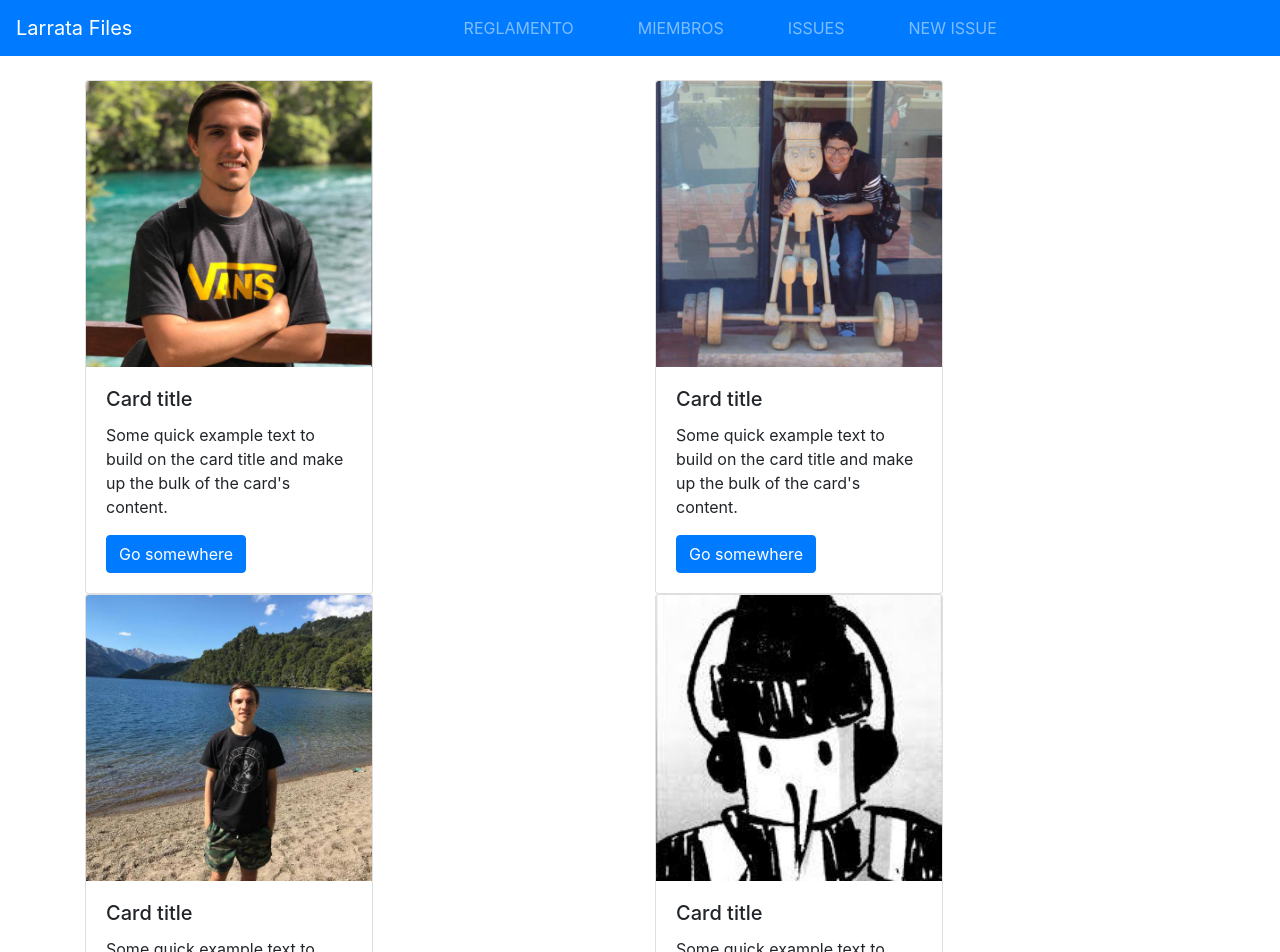
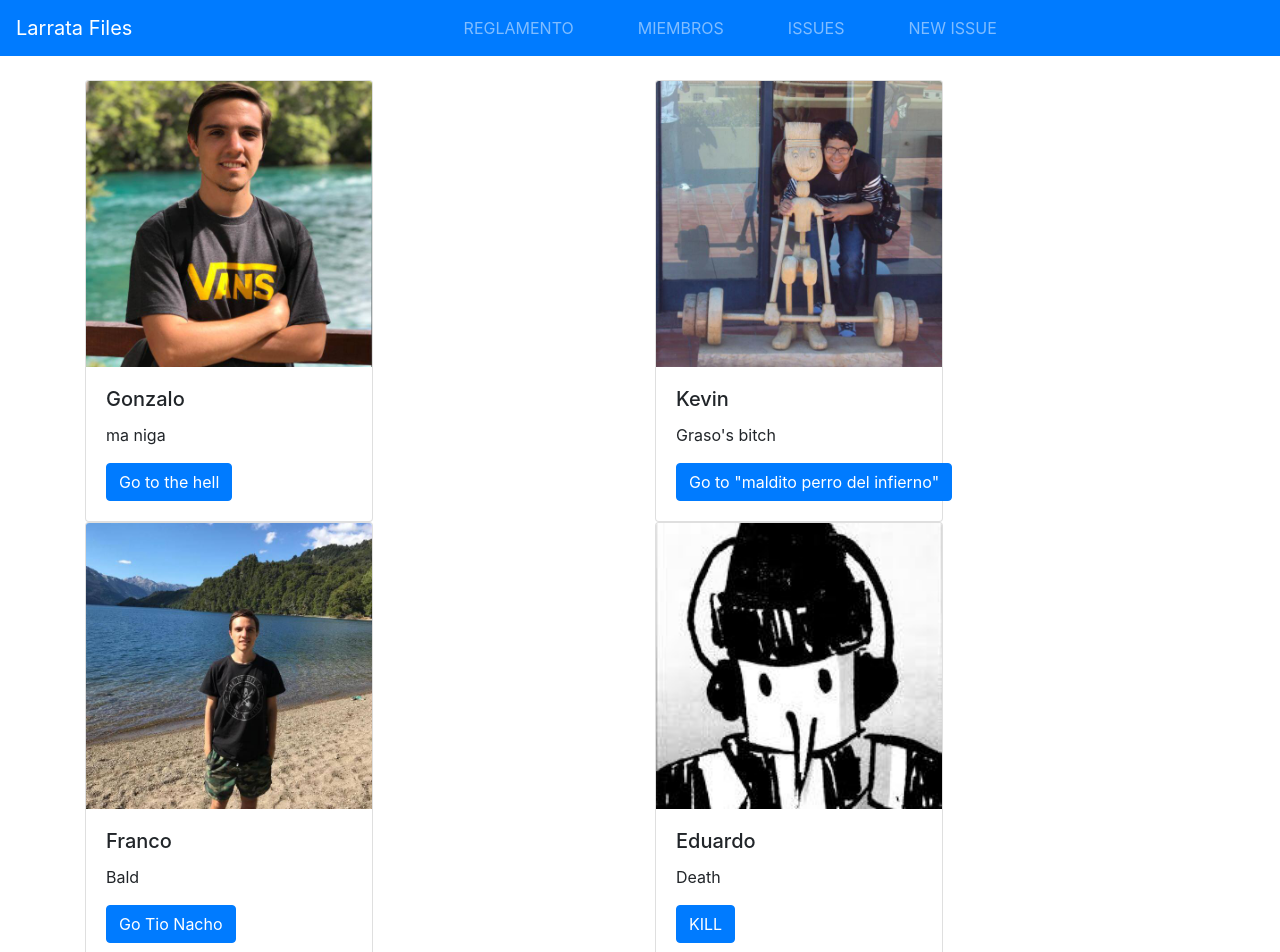
Before and after one commit to EduardoYujraT/Larrata-website, a React (Create React App) app: page /miembros in a window 1280 px wide. Shown: the top 952 px of the page. Built offline with nearby package versions, Linux system fonts and the light colour scheme.

Commit message:
agreagar descripcion para miembros

```diff
--- a/src/components/Pages/Miembros.js
+++ b/src/components/Pages/Miembros.js
@@ -15,9 +15,9 @@ export default function Miembros() {
                     <div className="card" >
                         <img src={gonza} className="card-img-top" alt="..."></img>
                         <div className="card-body">
-                            <h5 className="card-title">Card title</h5>
-                            <p className="card-text">Some quick example text to build on the card title and make up the bulk of the card's content.</p>
-                            <a href="#" className="btn btn-primary">Go somewhere</a>
+                            <h5 className="card-title">Gonzalo</h5>
+                            <p className="card-text">ma niga</p>
+                            <a href="#" className="btn btn-primary">Go to the hell</a>
                         </div>
                     </div>
                 </div>
@@ -26,9 +26,9 @@ export default function Miembros() {
                     <div className="card" >
                         <img src={kev} className="card-img-top" alt="..."></img>
                         <div className="card-body">
-                            <h5 className="card-title">Card title</h5>
-                            <p className="card-text">Some quick example text to build on the card title and make up the bulk of the card's content.</p>
-                            <a href="#" className="btn btn-primary">Go somewhere</a>
+                            <h5 className="card-title">Kevin</h5>
+                            <p className="card-text">Graso's bitch</p>
+                            <a href="#" className="btn btn-primary">Go to "maldito perro del infierno"</a>
                         </div>
                     </div>
                 </div>
@@ -37,9 +37,9 @@ export default function Miembros() {
                     <div className="card" >
                         <img src={fran} className="card-img-top" alt="..."></img>
                         <div className="card-body">
-                            <h5 className="card-title">Card title</h5>
-                            <p className="card-text">Some quick example text to build on the card title and make up the bulk of the card's content.</p>
-                            <a href="#" className="btn btn-primary">Go somewhere</a>
+                            <h5 className="card-title">Franco</h5>
+                            <p className="card-text">Bald</p>
+                            <a href="#" className="btn btn-primary">Go Tio Nacho</a>
                         </div>
                     </div>
                 </div>
@@ -48,9 +48,9 @@ export default function Miembros() {
                     <div className="card" >
                         <img src={edu} className="card-img-top" alt="..."></img>
                         <div className="card-body">
-                            <h5 className="card-title">Card title</h5>
-                            <p className="card-text">Some quick example text to build on the card title and make up the bulk of the card's content.</p>
-                            <a href="#" className="btn btn-primary">Go somewhere</a>
+                            <h5 className="card-title">Eduardo</h5>
+                            <p className="card-text">Death</p>
+                            <a href="#" className="btn btn-primary">KILL</a>
                         </div>
                     </div>
                 </div>
```
Also changed, not shown: firebase.json (added), 1 other file (tests, documents, lock files or other folders).
